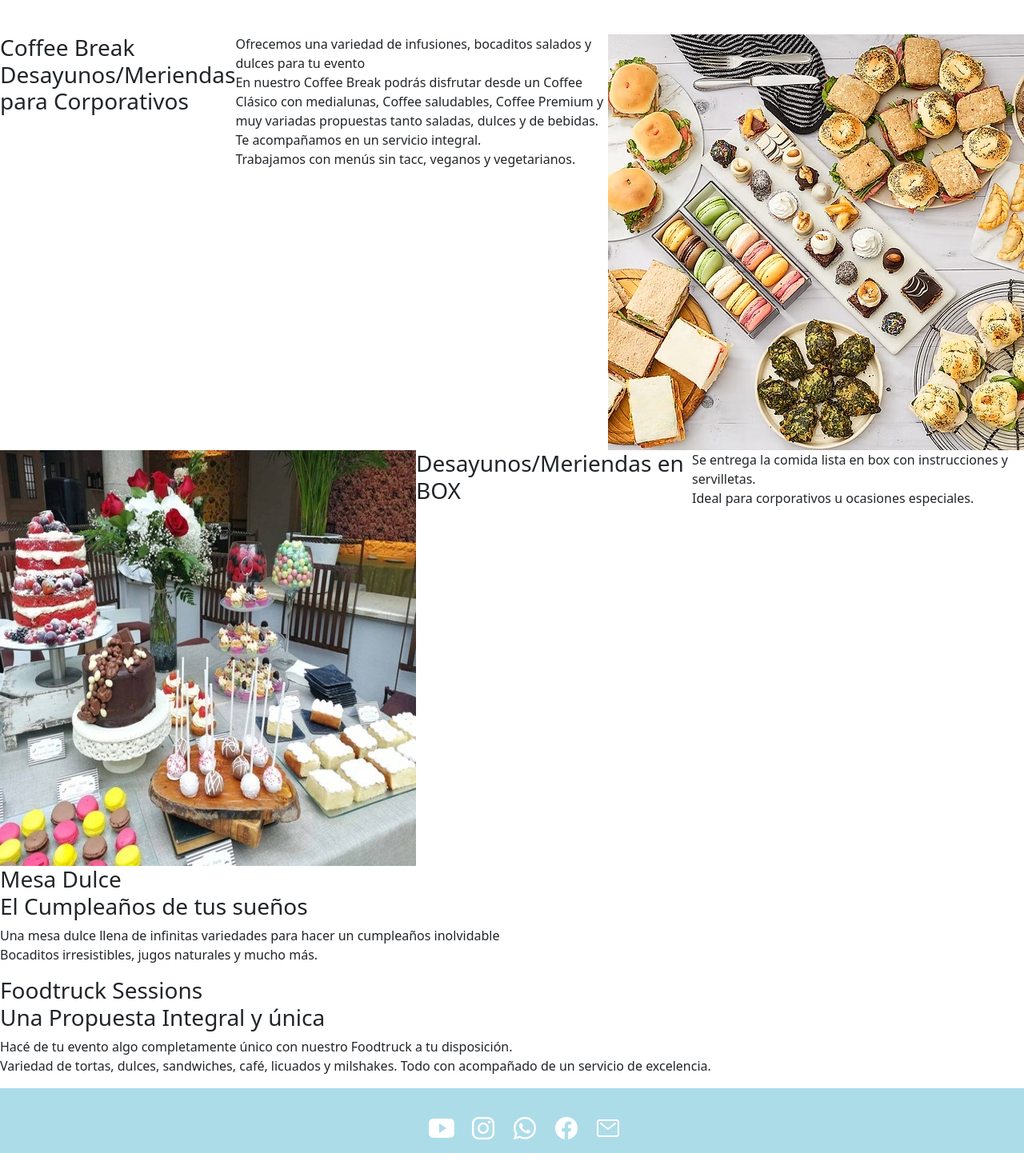
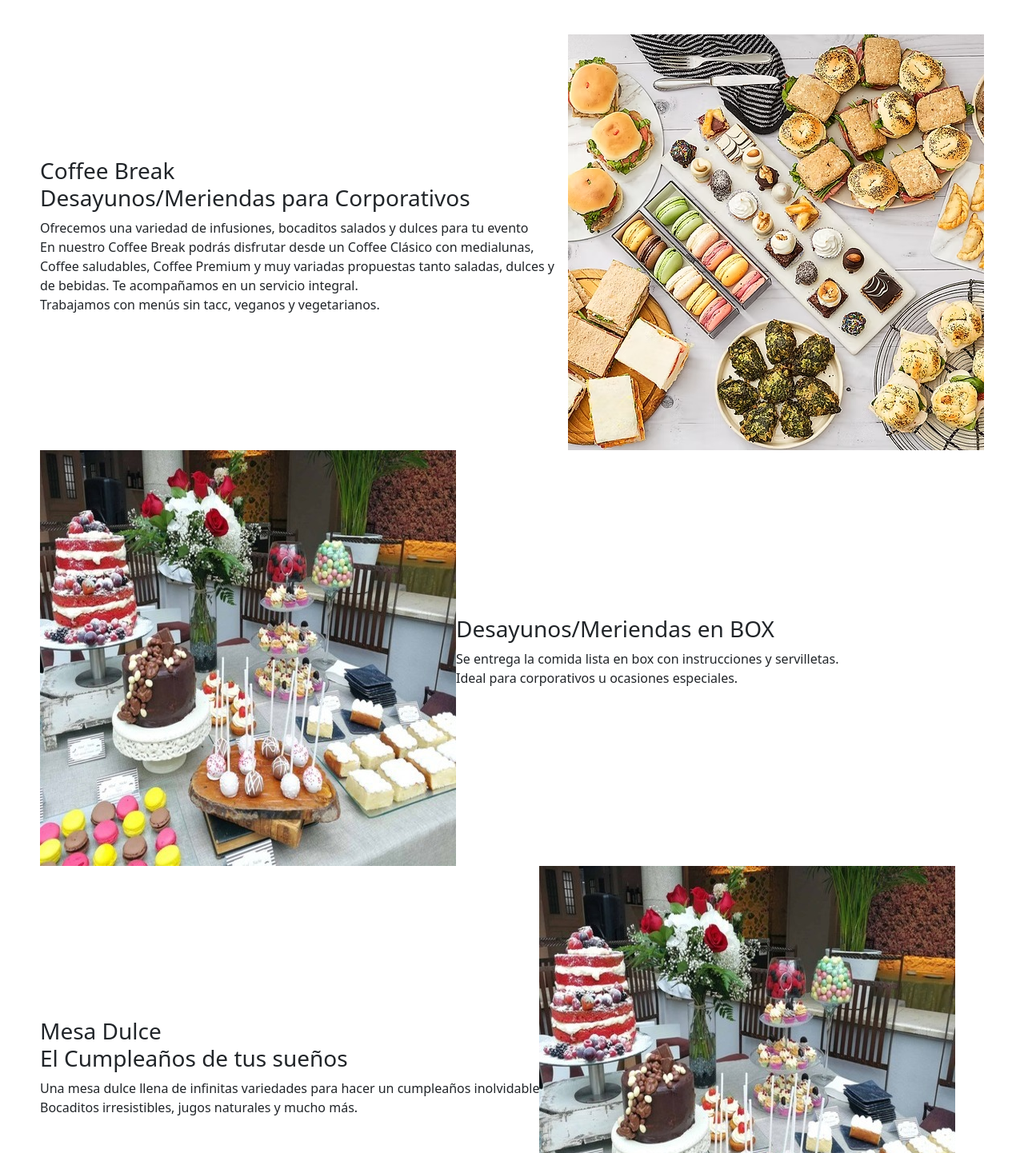
Before and after one commit to GustavoPirela21/Florapasteleria-coder, a website: page index.html in a window 1280 px wide. Shown: the part 1059-2501 px from the top of the page at 80% size. Drawn offline with nearby package versions, Linux system fonts and the light colour scheme.

Commit message:
estilos nuevos del index

```diff
--- a/index.html
+++ b/index.html
@@ -79,24 +79,29 @@
             </div>
         </section>
         <section class="eventos">
-            <div class="eventos-corporativos">
+            <article class="eventos-tipo">
+                <div>
                     <h3>Coffee Break <br>
                         Desayunos/Meriendas para Corporativos</h3>
                     <p>Ofrecemos una variedad de infusiones, bocaditos salados y dulces para tu evento<br>En nuestro
                         Coffee Break podrás disfrutar desde un Coffee Clásico con medialunas, Coffee saludables, Coffee
-                    Premium y muy variadas propuestas tanto saladas, dulces y de bebidas. Te acompañamos en un servicio
+                        Premium y muy variadas propuestas tanto saladas, dulces y de bebidas. Te acompañamos en un
+                        servicio
                         integral.<br>
                         Trabajamos con menús sin tacc, veganos y vegetarianos. </p>
+                </div>
                 <img src="./images/eventos-empresarialesimg.avif" alt="mesa de desayuno" class="img_corporativo">
-            </div>
-            <div class="eventos-box">
+            </article>
+            <article class="eventos-tipo">
                 <img src="./images/comprar-mesa-dulce-boda-rojo-bla.jpg" alt="mesa dulce Cumpleanos">
+                <div>
                     <h3>Desayunos/Meriendas en BOX</h3>
                     <p>Se entrega la comida lista en box con instrucciones y servilletas.<br>
                         Ideal para corporativos u ocasiones especiales. </p>
-
                 </div>
-            <div class="eventos-mesadulce">
+            </article>
+            <article class="eventos-tipo">
+                <div>
                 <h3>Mesa Dulce <br>
                     El Cumpleaños de tus sueños</h3>
                 <p>
@@ -104,7 +109,11 @@
                     Bocaditos irresistibles, jugos naturales y mucho más.
                 </p>
                 </div>
-            <div class="eventos-foodtruck">
+                <img src="./images/comprar-mesa-dulce-boda-rojo-bla.jpg" alt="Mesa Dulce">
+            </article>
+            <article class="eventos-tipo">
+                <img src="./images/comprar-mesa-dulce-boda-rojo-bla.jpg" alt="Foodtruck Sessions">
+                <div>
                 <h3>Foodtruck Sessions <br>
                     Una Propuesta Integral y única</h3>
                 <p>
@@ -113,6 +122,7 @@
                     servicio de excelencia.
                 </p>
                 </div>
+            </article>
         </section>
 
     </main>
--- a/scss/estilos.scss
+++ b/scss/estilos.scss
@@ -55,20 +55,17 @@
 }
 
 .eventos{
-    .eventos-corporativos{
+    max-width: 1180px;
+    margin: auto;
+    .eventos-tipo{
         display: flex;
-        h3{
-        p{
-        img{
-        }
-        }
+        div{
+            display: flex;
+            flex-direction: column;
+            justify-content: center;
         }
     }
-    .eventos-box{
-        display: flex;
-    }
-        }
-
+}
 
 
 
```
Also changed, not shown: css/estilos.css, 1 other file. Lines whose indentation alone changed are shown as unchanged.
